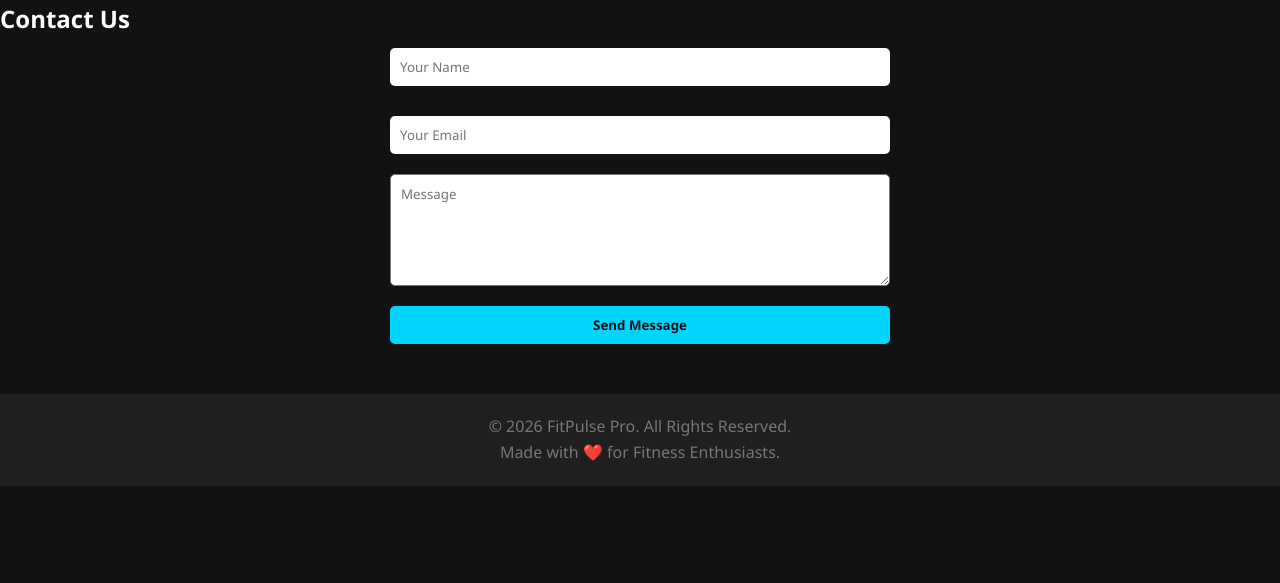
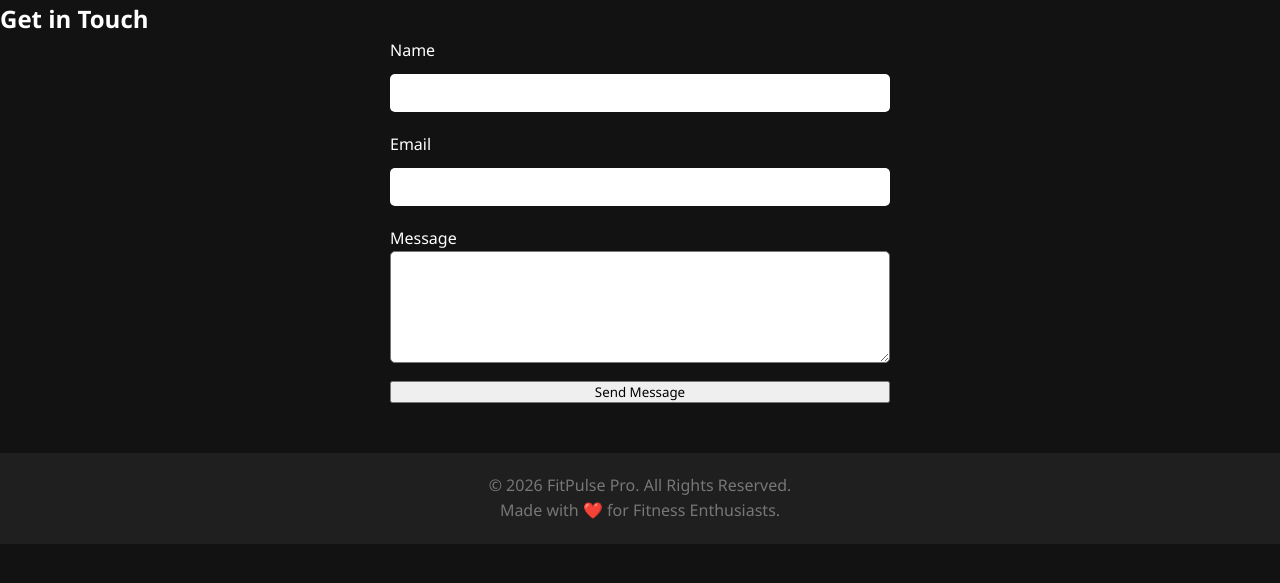
Before and after one commit to agrawalrohit1937-sketch/FitnessWebApp, a Flask app: page /contact in a window 1280 px wide. Shown: the part 64-647 px from the top of the page. Run offline with Flask 3, Linux system fonts and the light colour scheme.

Commit message:
Update contact.html

```diff
--- a/templates/contact.html
+++ b/templates/contact.html
@@ -1,11 +1,25 @@
 {% extends "base.html" %}
 
 {% block content %}
-<h2>Contact Us</h2>
-<form class="contact-form">
-    <input type="text" placeholder="Your Name" required>
-    <input type="email" placeholder="Your Email" required>
-    <textarea placeholder="Message" rows="5"></textarea>
-    <button type="submit" class="btn">Send Message</button>
-</form>
+<section class="page-header">
+    <h2>Get in Touch</h2>
+</section>
+
+<div class="contact-wrapper">
+    <form class="contact-form">
+        <div class="form-group">
+            <label>Name</label>
+            <input type="text" required>
+        </div>
+        <div class="form-group">
+            <label>Email</label>
+            <input type="email" required>
+        </div>
+        <div class="form-group">
+            <label>Message</label>
+            <textarea rows="5" required></textarea>
+        </div>
+        <button type="submit" class="cta-button">Send Message</button>
+    </form>
+</div>
 {% endblock %}
```
